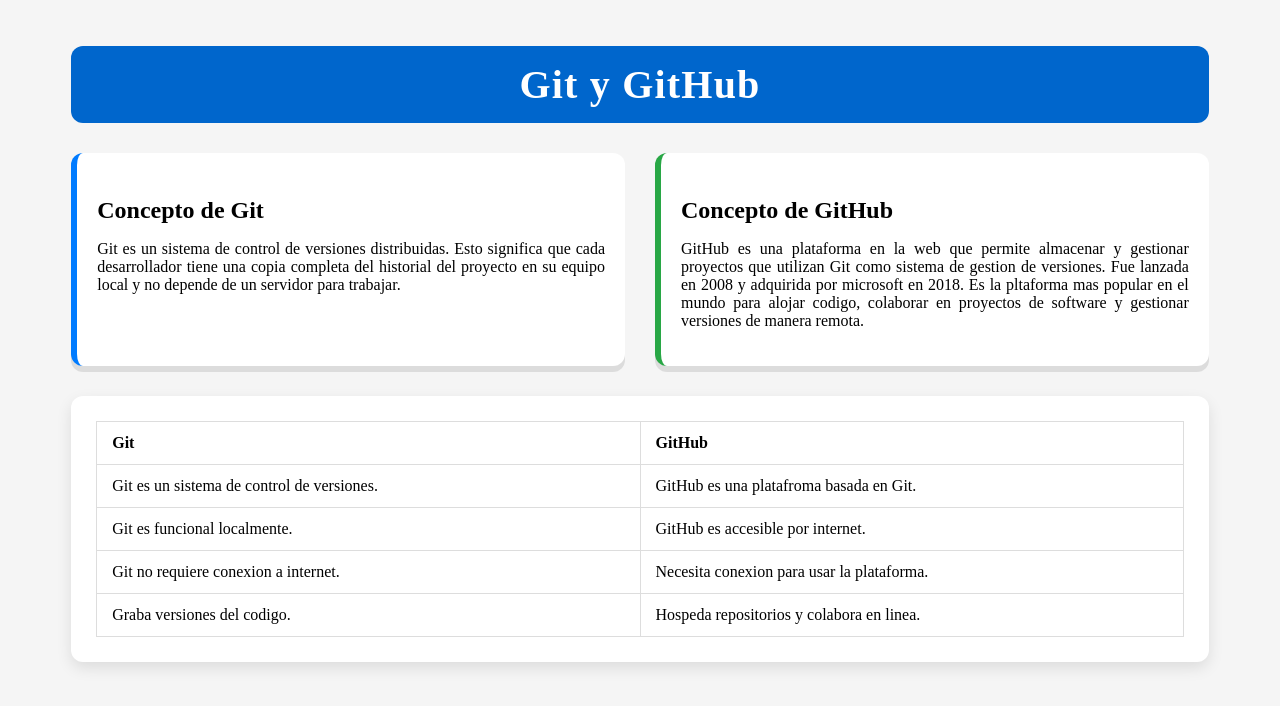
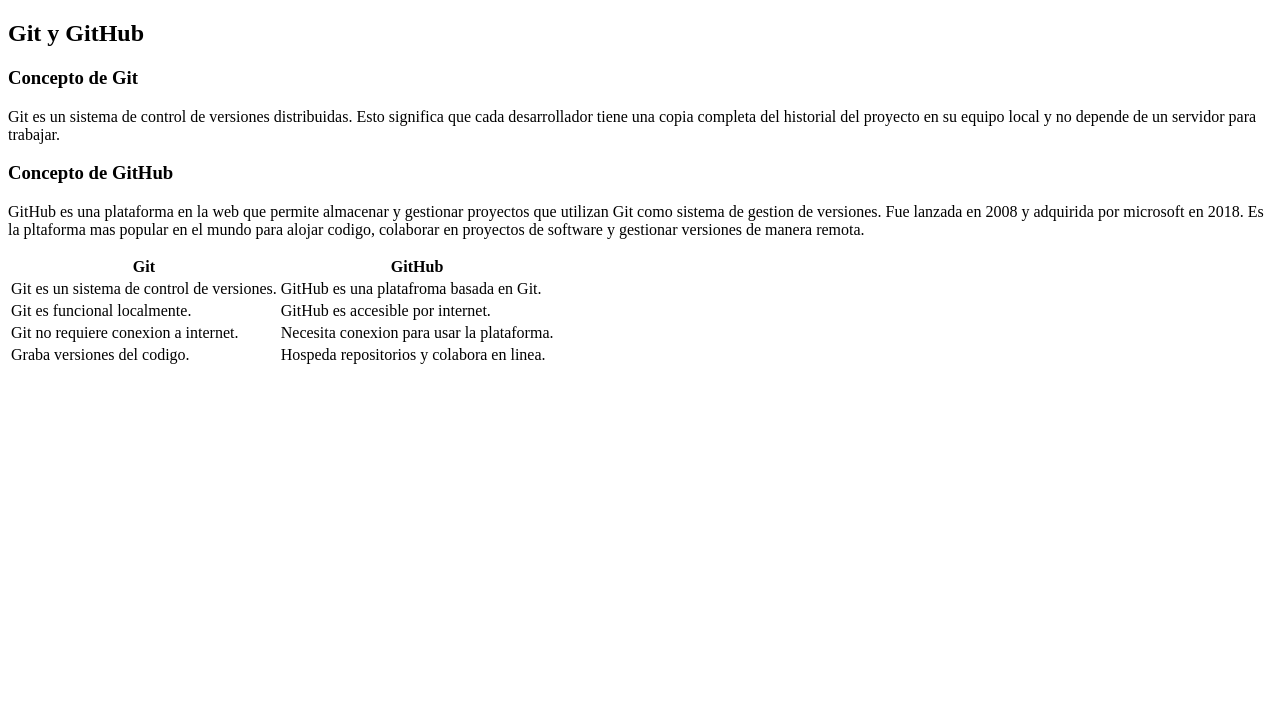
Before and after one commit to Kirei-7/Eercicio1, a plain HTML site: page index.html in a window 1280 px wide. Drawn offline with Linux system fonts and the light colour scheme.

Commit message:
Revert "Web con estilos"
This reverts commit 501ff5b4aa17aa86cf838730eab9638f49864943.

```diff
--- a/css/styles.css
+++ /dev/null
@@ -1,77 +0,0 @@
-body {
-    background-color: #f5f5f5;
-}
-
-.contenido {
-    background-color: #f5f5f5;
-    max-width: 90%;
-    margin: 0 auto;
-    padding: 5px;
-}
-
-h2 {
-    font-size: 40px;
-    background-color: #0066CC;
-    color: white;
-    padding: 15px 25px;
-    border-radius: 12px;
-    font-weight: 600;
-    letter-spacing: 1.2px;
-    margin-bottom: 30px;
-    text-align: center;
-}
-
-.contenido-tarjeta {
-    display: flex;
-    gap: 30px;
-    margin-bottom: 30px;
-    flex-wrap: wrap;
-}
-
-.tarjetas {
-    background-color: white;
-    padding: 20px;
-    border-radius: 12px;
-    box-shadow: 0 6px rgba(0, 0, 0, 0.1);
-    flex: 1;
-    min-width: 300px;
-    text-align: justify;
-}
-
-.tarjetas:hover {
-    transform: translateY(-5px);
-}
-
-.tarjetas h3 {
-    font-weight: 600;
-    font-size: 24px;
-    margin-bottom: 15px;
-}
-
-.tarjeta-Git {
-    border-left: 6px solid #007bff;
-}
-
-.tarjeta-GitHub {
-    border-left: 6px solid #28a745;
-}
-
-.contenedor-tabla {
-    background-color: white;
-    padding: 25px;
-    border-radius: 12px;
-    box-shadow: 0 6px 15px rgba(0, 0, 0, 0.1);
-}
-
-.tabla-diferencias {
-    width: 100%;
-    border-collapse: collapse;
-    table-layout: fixed;
-}
-
-.tabla-diferencias th,
-.tabla-diferencias td {
-    border: 1px solid #ddd;
-    padding: 12px 15px;
-    text-align: left;
-}
--- a/index.html
+++ b/index.html
@@ -3,7 +3,6 @@
 <head>
     <meta charset="UTF-8">
     <meta name="viewport" content="width=device-width, initial-scale=1.0">
-    <link rel="stylesheet" href="css/styles.css">
     <title>GitHub</title>
 </head>
 <body>
@@ -29,7 +28,7 @@
             </div>
         </div>
 
-        <div class="contenedor-tabla">
+        <div class="contenedor de la tabla">
             <table class="tabla-diferencias">
                 <thead>
                     <tr>
```
